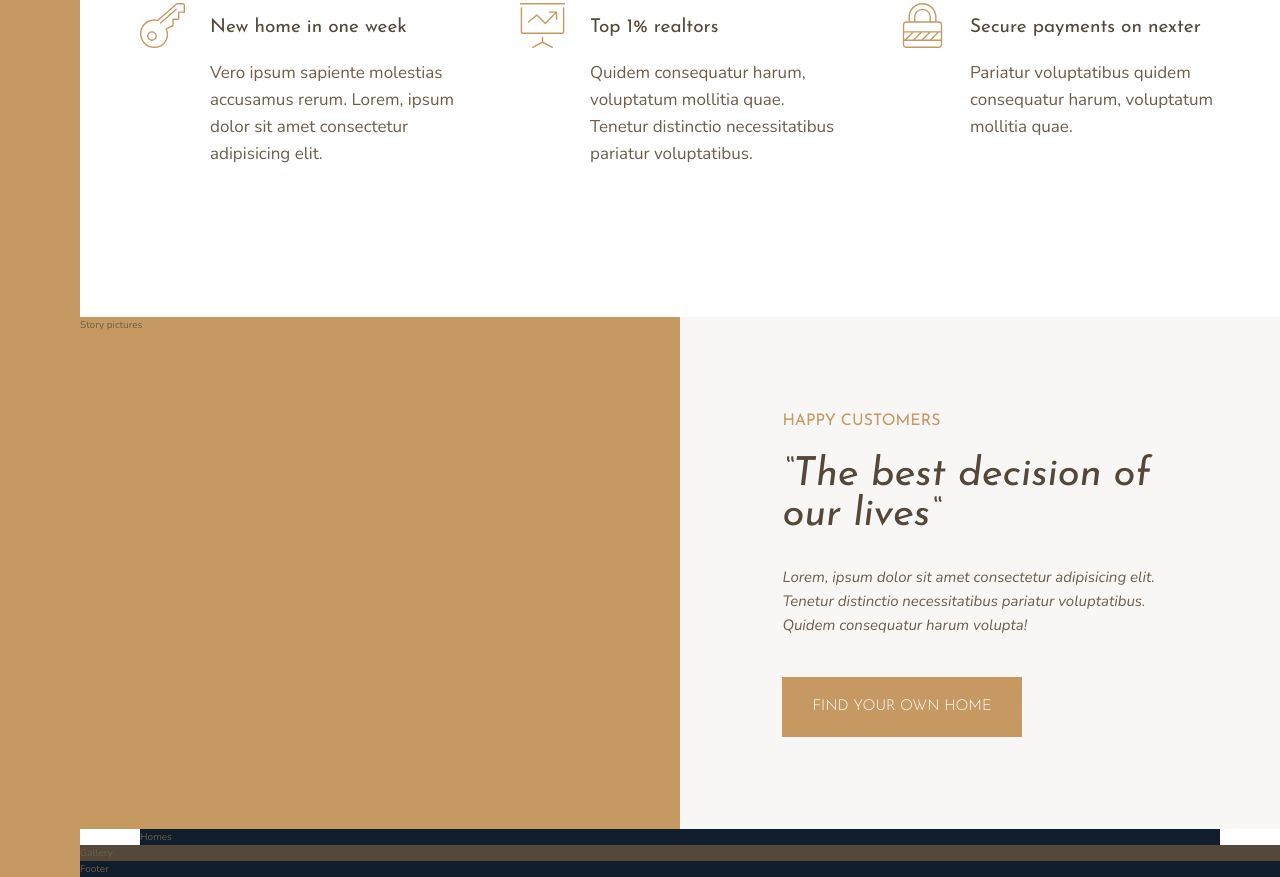
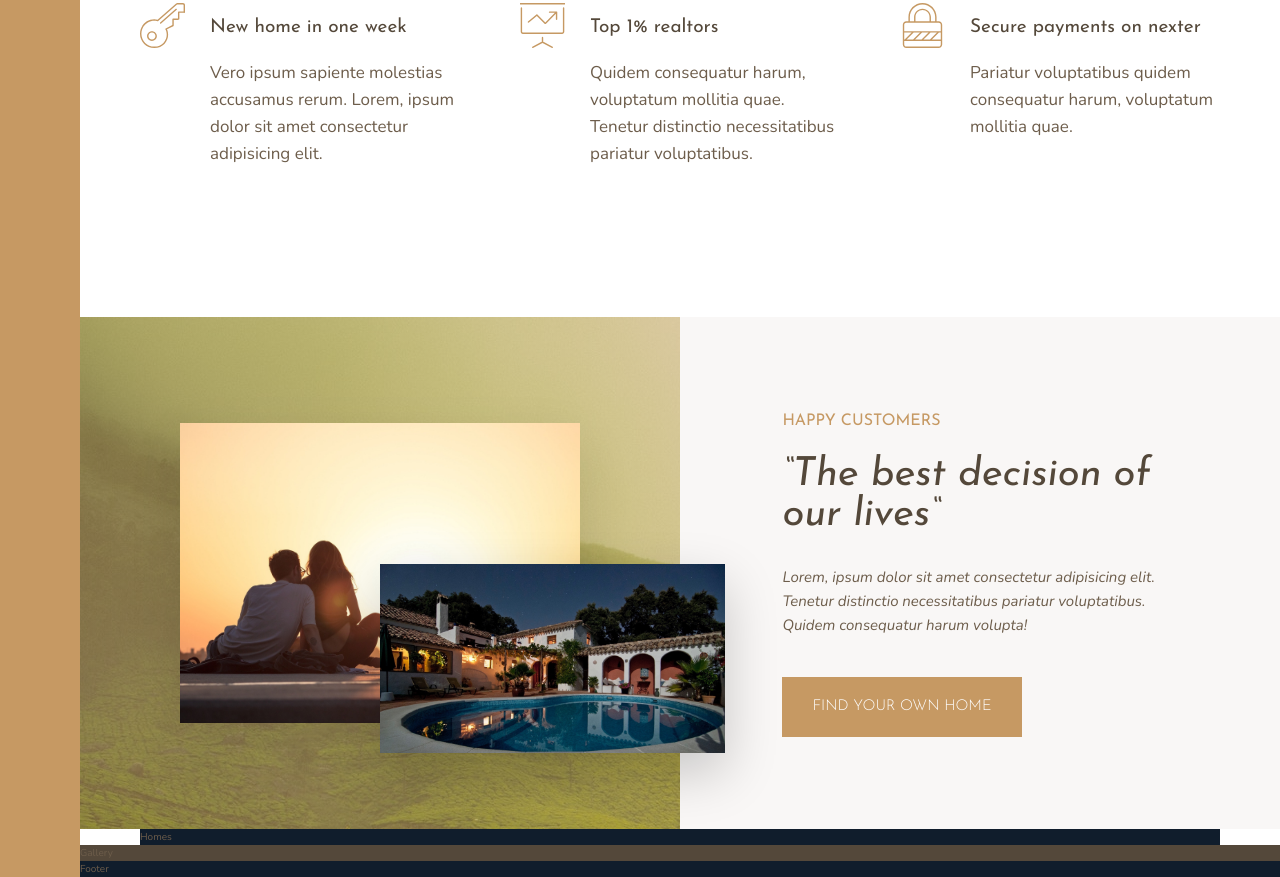
Before and after one commit to PittMadison/Nexter, a website: page index.html in a window 1280 px wide. Shown: the part 991-1868 px from the top of the page. Drawn offline with nearby package versions, Linux system fonts and the light colour scheme.

Commit message:
story section/img added, pictures section styled

```diff
--- a/index.html
+++ b/index.html
@@ -70,7 +70,8 @@
         </section>
 
         <div class="story__pictures">
-            Story pictures
+            <img src="./img/story-1.jpeg" alt="photo of a couple" class="story__img--1">
+            <img src="./img/story-2.jpeg" alt="photo of a couple" class="story__img--2">
         </div>
 
         <div class="story__content">
--- a/sass/_story.scss
+++ b/sass/_story.scss
@@ -2,6 +2,27 @@
     &__pictures{
         background-color: $color-primary;
         grid-column: full-start / col-end 4;
+        background-image: linear-gradient(to right, rgba($color-primary, .5), rgba($color-primary, .5)), url(../img/back.jpg);
+
+
+        display: grid;
+        grid-template-rows: repeat(6, 1fr);
+        grid-template-columns:  repeat(6, 1fr);
+        align-items: center;
+    }
+
+    &__img--1 {
+        width: 100%;
+        grid-area: 2 / 2 / 6 / 6;
+        box-shadow: 0 2rem 5rem rgba(#000, .1);
+    }
+
+    &__img--2 {
+        width: 115%;
+        grid-area: 4 / 4 / 6 / 7;
+        z-index: 20;
+        box-shadow: 0 2rem 5rem rgba(#000, .2);
+
     }
 
     &__content{
```
Also changed, not shown: css/style.css.
